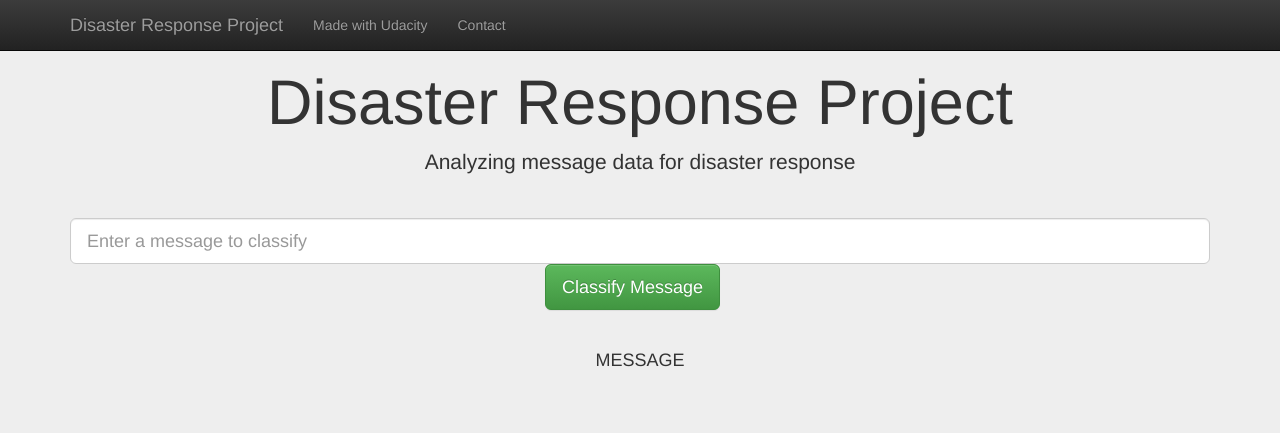
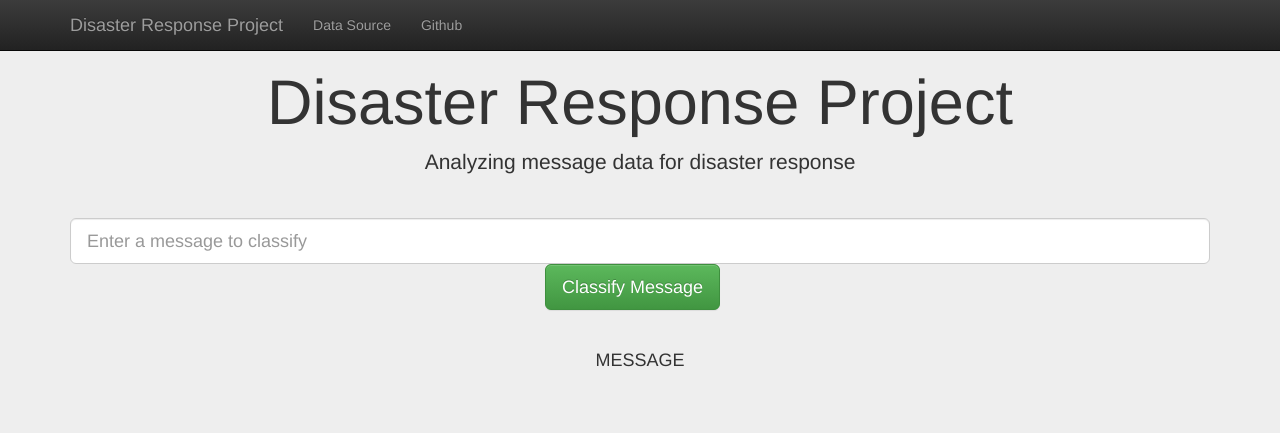
Before and after one commit to Jimeng927/Disaster-reponse-pipeline, a Flask app: template app/templates/go.html in a window 1280 px wide. Shown: the top 433 px of the page. Run offline with Flask 2, Linux system fonts and the light colour scheme; the template is opened without the code that fills it, so the values that code supplies are empty; parts of the project's set-up code (start-up, migrations or seed data) failed here and were passed over; some libraries are stand-ins or nearby versions.

Commit message:
Update navigation bars

```diff
--- a/app/templates/master.html
+++ b/app/templates/master.html
@@ -22,8 +22,8 @@
         </div>
         <div id="navbar" class="collapse navbar-collapse">
             <ul class="nav navbar-nav">
-                <li><a href="https://www.udacity.com/">Made with Udacity</a></li>
-                <li><a href="https://github.com/">Contact</a></li>
+                <li><a href="https://www.figure-eight.com/dataset/combined-disaster-response-data/">Data Source</a></li>
+                <li><a href="https://github.com/Jimeng927/Disaster-reponse-pipeline">Github</a></li>
             </ul>
         </div>
     </div>
```
